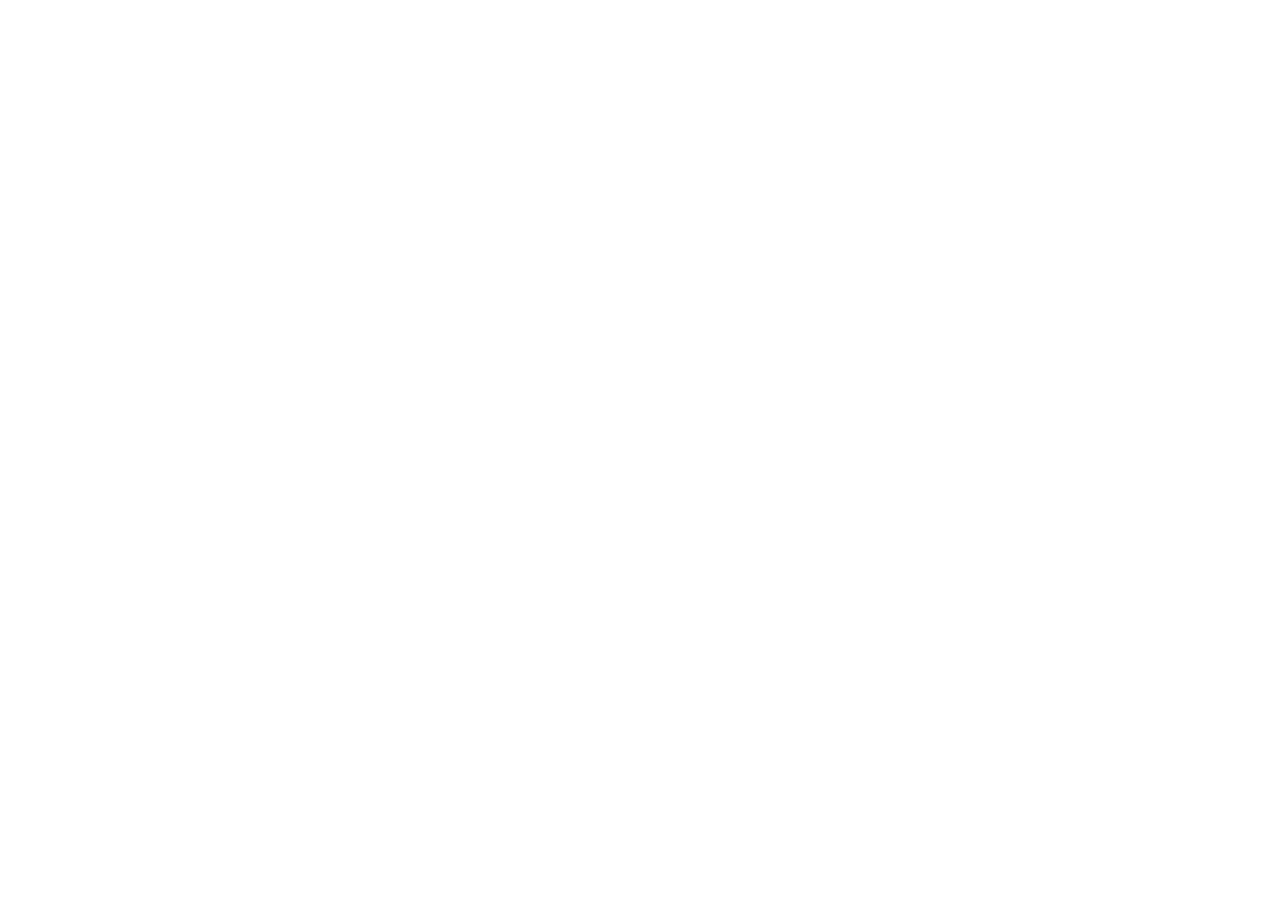
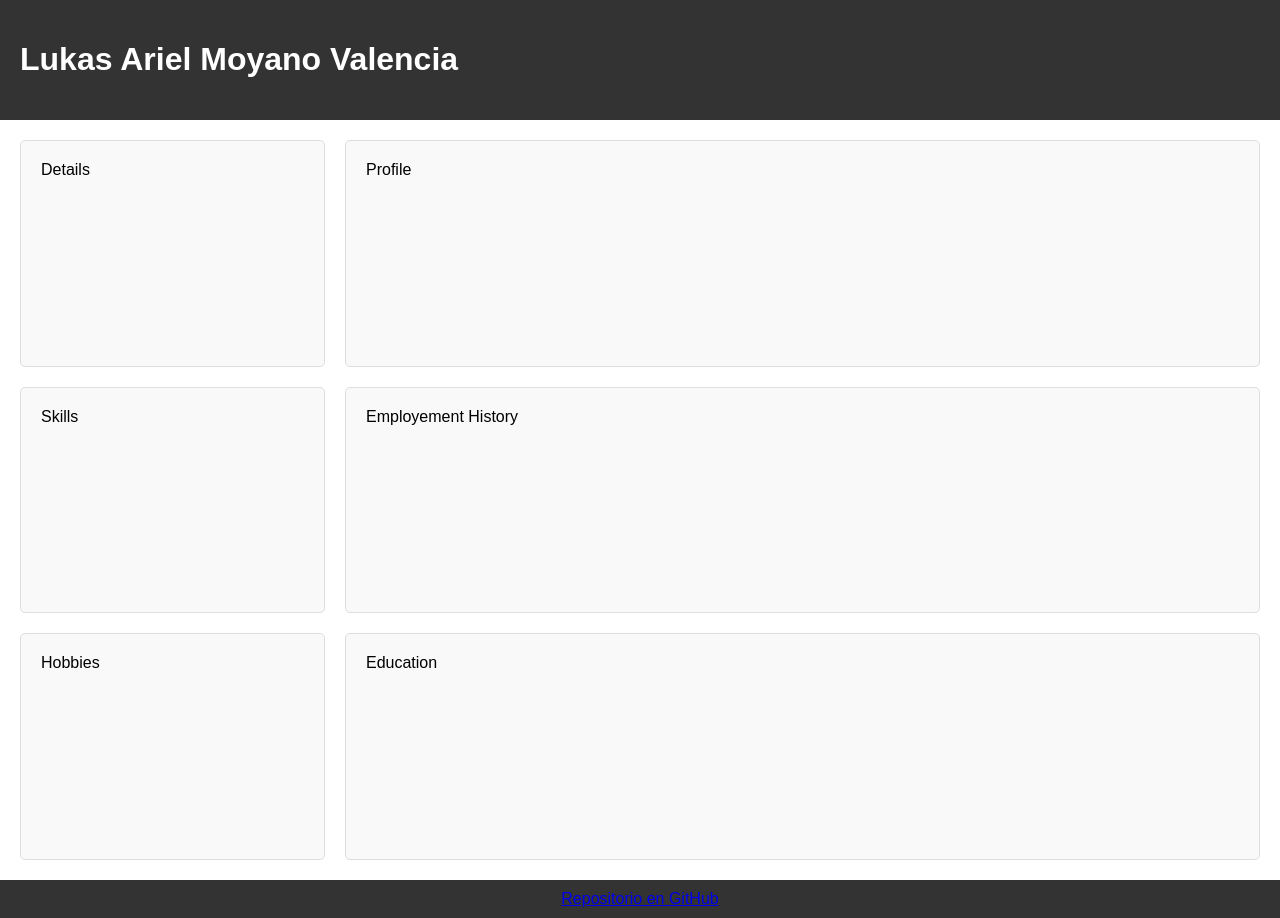
Before and after one commit to LukasMoyanoV/cv, a plain HTML site: page index.html in a window 1280 px wide. Before the commit the page ends 800 px from the top, so only its background shows below. Drawn offline with Linux system fonts and the light colour scheme.

Commit message:
Estructuracion de diseño

```diff
--- a/index.html
+++ b/index.html
@@ -1,11 +1,27 @@
 <!DOCTYPE html>
-<html lang="en">
+<html lang="es">
 <head>
     <meta charset="UTF-8">
     <meta name="viewport" content="width=device-width, initial-scale=1.0">
-    <title>Document</title>
+    <title>Mi CV</title>
+    <link rel="stylesheet" href="styles.css">
 </head>
 <body>
+    <header>
+        <h1>Lukas Ariel Moyano Valencia</h1>
+    </header>
 
+    <main>
+        <section id="details">Details</section>
+        <section id="profile">Profile</section>
+        <section id="skills">Skills</section>
+        <section id="employement-history">Employement History</section>
+        <section id="hobbies">Hobbies</section>
+        <section id="education">Education</section>
+    </main>
+
+    <footer>
+        <a href="https://github.com/LukasMoyanoValencia" target="_blank">Repositorio en GitHub</a>
+    </footer>
 </body>
 </html>
--- a/styles.css
+++ b/styles.css
@@ -0,0 +1,42 @@
+body {
+    font-family: Arial, sans-serif;
+    margin: 0;
+    padding: 0;
+    display: grid;
+    grid-template-rows: auto 1fr auto; /* Header, Main, Footer */
+    min-height: 100vh; /* Mínimo 100% del viewport height */
+}
+
+header, footer {
+    background-color: #333;
+    color: white;
+    padding: 20px;
+}
+
+main {
+    display: grid;
+    grid-template-columns: 1fr 3fr; /* Aside 1/4, Main 3/4 */
+    grid-gap: 20px;
+    padding: 20px;
+    height: calc(100vh - 2 * 20px - 2 * 20px); /* Restar padding de body y main */
+    overflow: auto; /* Añadir scroll si el contenido es más largo que la pantalla */
+}
+
+aside {
+    background-color: #f9f9f9;
+    padding: 20px;
+    border: 1px solid #ddd;
+    border-radius: 5px;
+}
+
+section {
+    padding: 20px;
+    border: 1px solid #ddd;
+    border-radius: 5px;
+    background-color: #f9f9f9;
+}
+
+footer {
+    text-align: center;
+    padding: 10px 0;
+}
```
